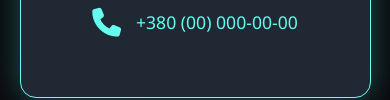
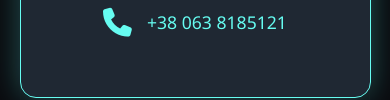
Before and after one commit to mkkomisarenko/3d, a plain HTML site: page index.html in a window 390 px wide. Both pictures are taken after a click on the button "ЗВ'ЯЗАТИСЯ". Shown: the part 3855-3955 px from the top of the page. Drawn offline with Linux system fonts and the light colour scheme.

Commit message:
Update contact phone number to +38 063 8185121

```diff
--- a/index.html
+++ b/index.html
@@ -534,8 +534,8 @@
             <a href="mailto:info@komisarenko.com" class="contact-item">
                 <i class="fa-solid fa-envelope"></i> info@komisarenko.com
             </a>
-            <a href="tel:+380000000000" class="contact-item" style="font-size: 1.1rem;">
-                <i class="fa-solid fa-phone"></i> +380 (00) 000-00-00
+            <a href="tel:+380638185121" class="contact-item" style="font-size: 1.1rem;">
+                <i class="fa-solid fa-phone"></i> +38 063 8185121
             </a>
         </div>
     </div>
```
